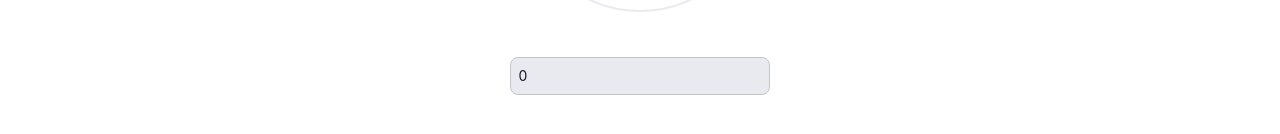
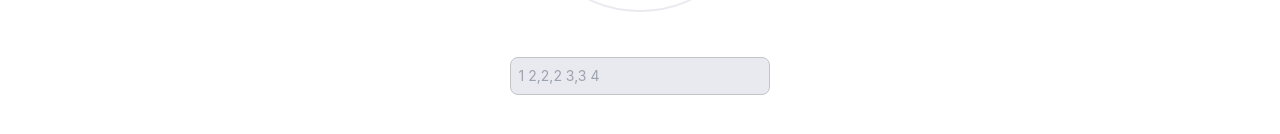
Before and after one commit to Calisthetic/fun-projects, a React (Create React App) app: page /graph in a window 1280 px wide. Shown: the part 516-650 px from the top of the page. Built offline with nearby package versions, Linux system fonts and the light colour scheme.

Commit message:
input fix

```diff
--- a/src/graph/graph.jsx
+++ b/src/graph/graph.jsx
@@ -248,7 +248,7 @@ export default function Graph() {
         text-textLight text-sm rounded-lg block p-2 dark:focus:border-textDark
         focus:border-textLight bg-backgroundThirdLight dark:bg-backgroundThirdDark
         dark:placeholder-gray-400 dark:text-textDark"
-        defaultValue={searchedArcs && searchedArcs.length > 0 ? searchedArcs : 0}
+        defaultValue={searchedArcs && searchedArcs.length > 0 ? searchedArcs : ""}
         ref={inputRef} type="text" placeholder="1 2,2,2 3,3 4"
         onInput={() => setArcs(inputRef.current.value)}></input>
         {pointsOnCircle && pointsOnCircle.length > 0 ? (
```
